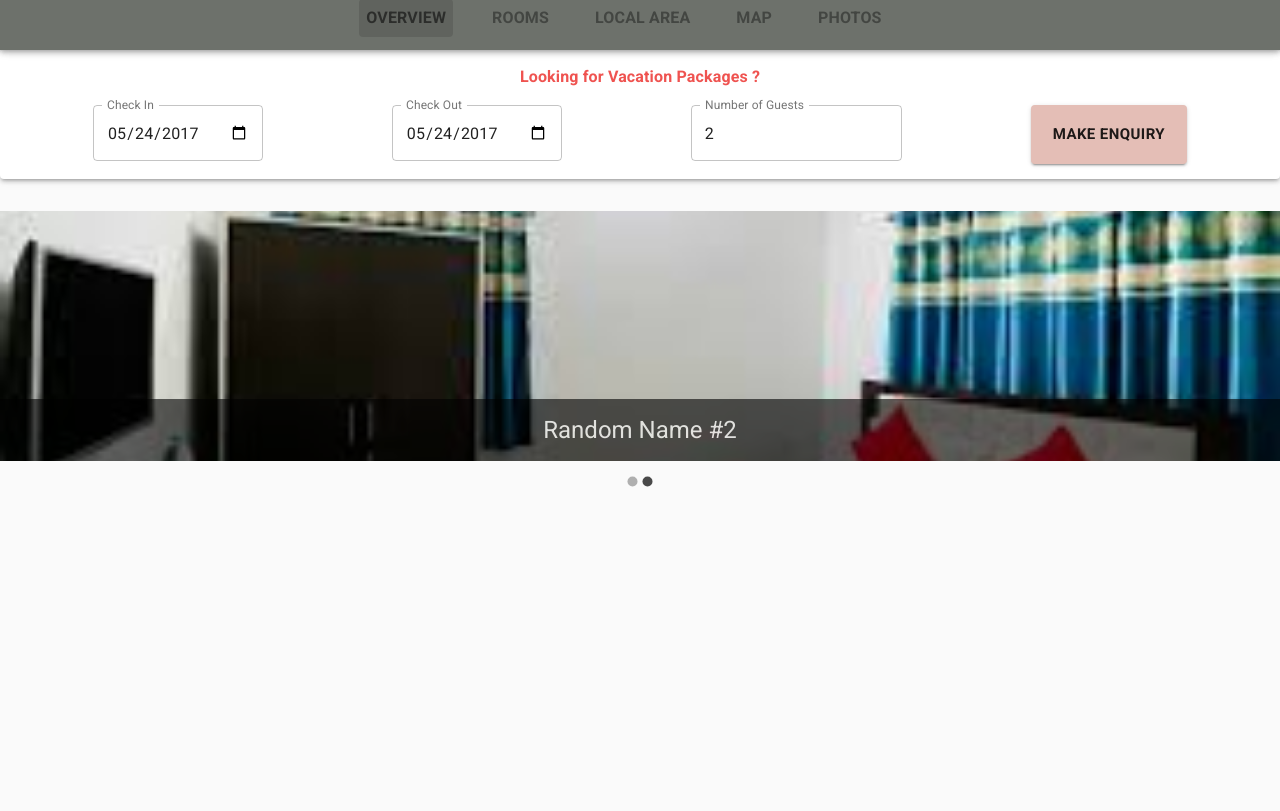
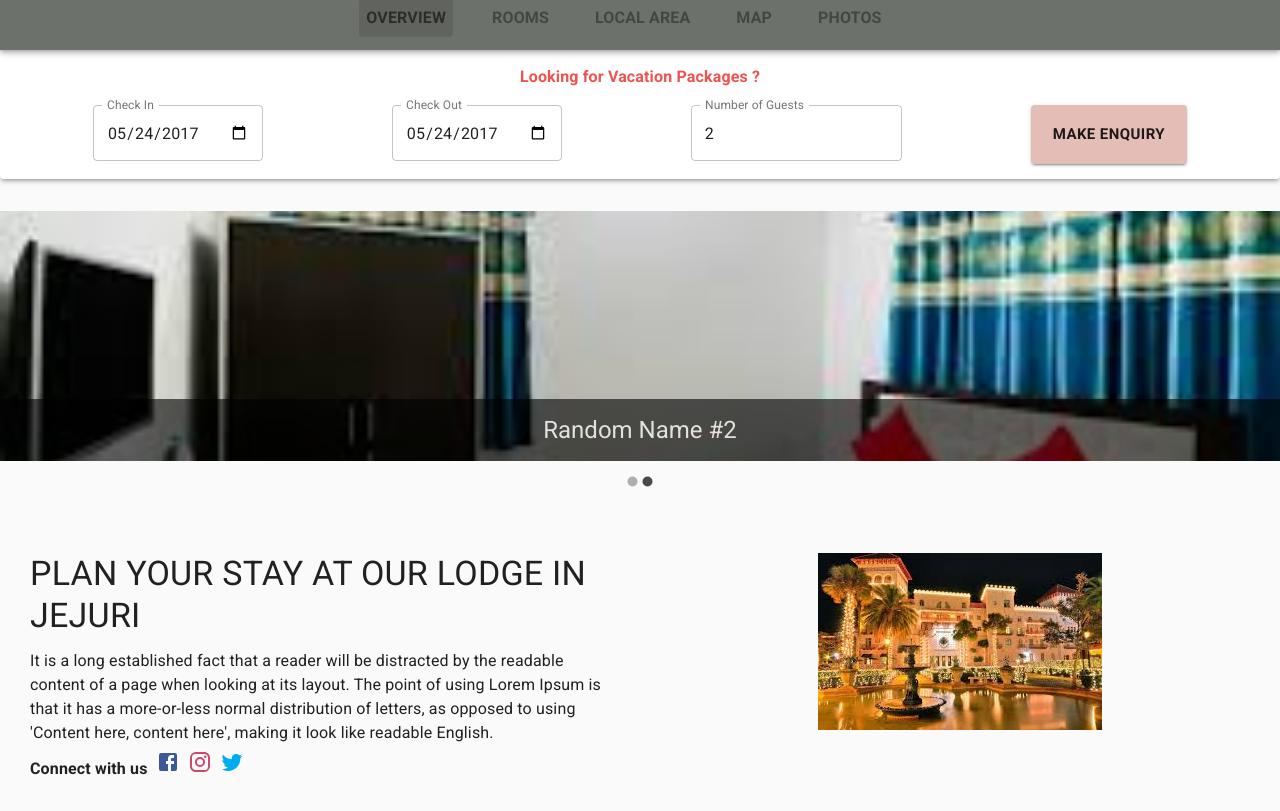
Before and after one commit to akshay-zagade/hotel-management, a React (Create React App) app: page / in a window 1280 px wide. Shown: the part 230-1041 px from the top of the page. Before the commit the page ends 800 px from the top, so only its background shows below. Built offline with nearby package versions, Linux system fonts and the light colour scheme.

Commit message:
Added hotel overview component

```diff
--- /dev/null
+++ b/src/components/HotelOverview.js
@@ -0,0 +1,66 @@
+import { Box, Grid, makeStyles, Typography } from "@material-ui/core";
+import React from "react";
+import RoomOne from "../resources/static/images/hotel.jpg";
+import FacebookIcon from "@material-ui/icons/Facebook";
+import InstagramIcon from "@material-ui/icons/Instagram";
+import TwitterIcon from "@material-ui/icons/Twitter";
+
+const useStyles = makeStyles((theme) => ({
+  root: {
+    [theme.breakpoints.down("xs")]: {
+      flexDirection: "column",
+    },
+  },
+  overviewText: {
+    margin: 15,
+    padding: 15,
+  },
+  overviewImage: {
+    margin: 15,
+    padding: 15,
+  },
+}));
+
+function HotelOverview() {
+  const classes = useStyles();
+
+  return (
+    <div>
+      <Grid container xs={12} className={classes.root} direction="row">
+        <Grid item xs={12} sm={6}>
+          <Box className={classes.overviewText}>
+            <Typography variant="h4" gutterBottom>
+              PLAN YOUR STAY AT OUR LODGE IN JEJURI
+            </Typography>
+            <Typography gutterBottom>
+              It is a long established fact that a reader will be distracted by
+              the readable content of a page when looking at its layout. The
+              point of using Lorem Ipsum is that it has a more-or-less normal
+              distribution of letters, as opposed to using 'Content here,
+              content here', making it look like readable English.
+            </Typography>
+            <Typography style={{ fontWeight: "bold" }}>
+              Connect with us &nbsp;
+              <FacebookIcon htmlColor="#3b5998" /> &nbsp;
+              <InstagramIcon htmlColor="#cd486b" /> &nbsp;
+              <TwitterIcon htmlColor="#00acee" />
+            </Typography>
+          </Box>
+        </Grid>
+        <Grid
+          item
+          xs={12}
+          sm={6}
+          classes={classes.overviewImage}
+          align="center"
+        >
+          <Box className={classes.overviewImage}>
+            <img src={RoomOne} alt="Overview" />
+          </Box>
+        </Grid>
+      </Grid>
+    </div>
+  );
+}
+
+export default HotelOverview;
--- a/src/components/Overview.js
+++ b/src/components/Overview.js
@@ -1,10 +1,12 @@
 import React from "react";
+import HotelOverview from "./HotelOverview";
 import OverviewPageCarousel from "./OverviewPageCarousel";
 
 function Overview() {
   return (
     <div>
       <OverviewPageCarousel />
+      <HotelOverview />
     </div>
   );
 }
```
Also changed, not shown: src/resources/static/images/hotel.jpg (added).
